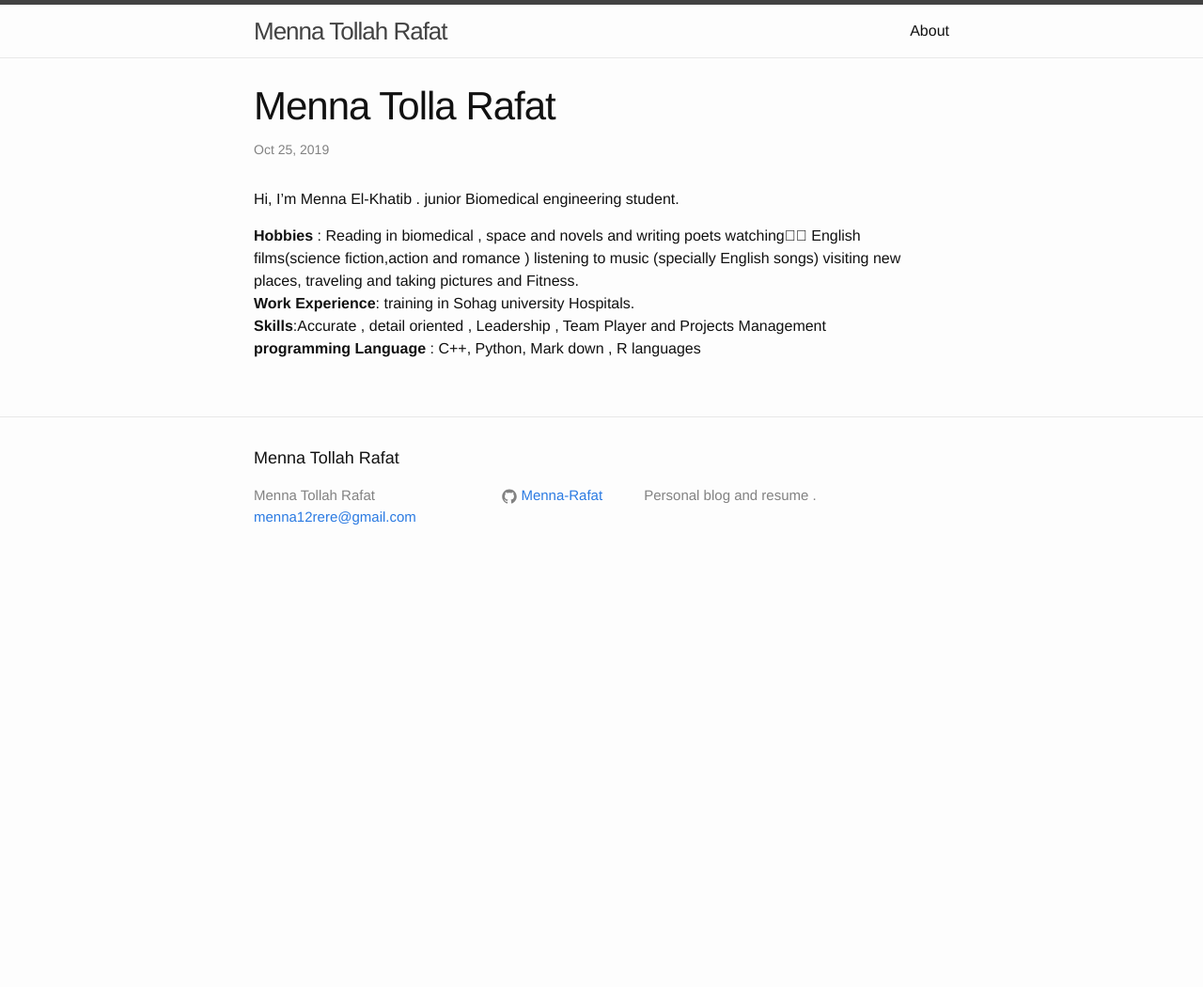
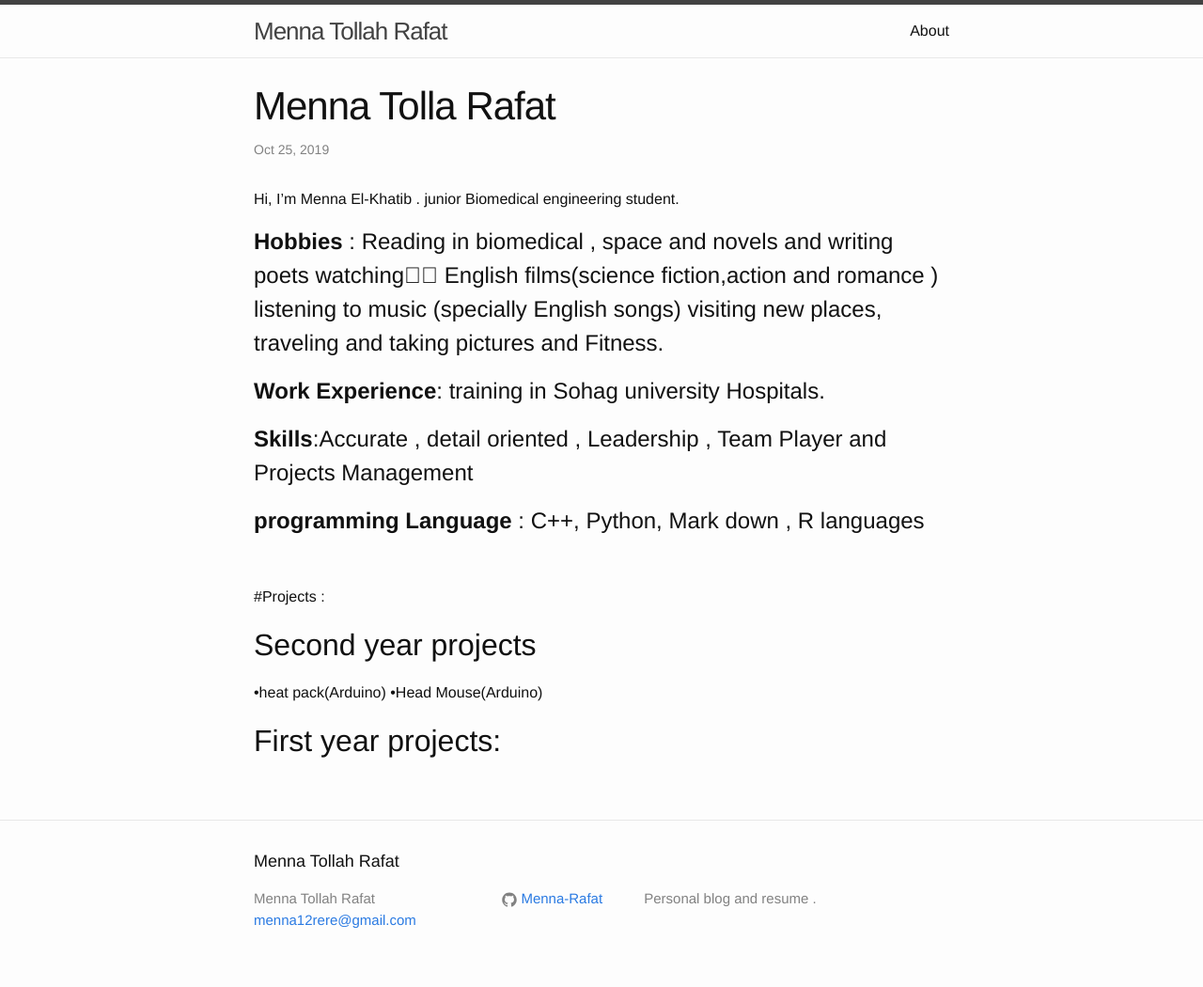
Before and after one commit to Menna-Rafat/menna-rafat.github.io, a Jekyll site: the page built from _posts/2019-10-24-welcome-to-jekyll.markdown, in a window 1280 px wide. Shown: the whole page at 94% size. Built offline with Jekyll 4.4.1, drawn with Linux system fonts in a browser that asks for light colours; before the commit the page ends 900 px from its top, so only the background shows below that.

Commit message:
Updated Welcome To Jekyll

```diff
--- a/_posts/2019-10-24-welcome-to-jekyll.markdown
+++ b/_posts/2019-10-24-welcome-to-jekyll.markdown
@@ -9,7 +9,12 @@ layout: post
 
 Hi, I’m Menna El-Khatib . junior Biomedical engineering student.
 
-**Hobbies** : Reading in biomedical , space and novels and writing poets watching ُُEnglish films(science fiction,action and romance ) listening to music (specially English songs) visiting new places, traveling and taking pictures and Fitness. <br/>
-**Work Experience**: training in Sohag university Hospitals.<br/>
-**Skills**:Accurate , detail oriented , Leadership , Team Player and Projects Management<br/>
-**programming Language** : C++, Python, Mark down , R languages
+# **Hobbies** : Reading in biomedical , space and novels and writing poets watching ُُEnglish films(science fiction,action and romance ) listening to music (specially English songs) visiting new places, traveling and taking pictures and Fitness. <br/>
+# **Work Experience**: training in Sohag university Hospitals.<br/>
+# **Skills**:Accurate , detail oriented , Leadership , Team Player and Projects Management<br/>
+# **programming Language** : C++, Python, Mark down , R languages<br/> <br/>
+#Projects :
+## Second year projects
+•heat pack(Arduino)
+•Head Mouse(Arduino)
+## First year projects:
```
